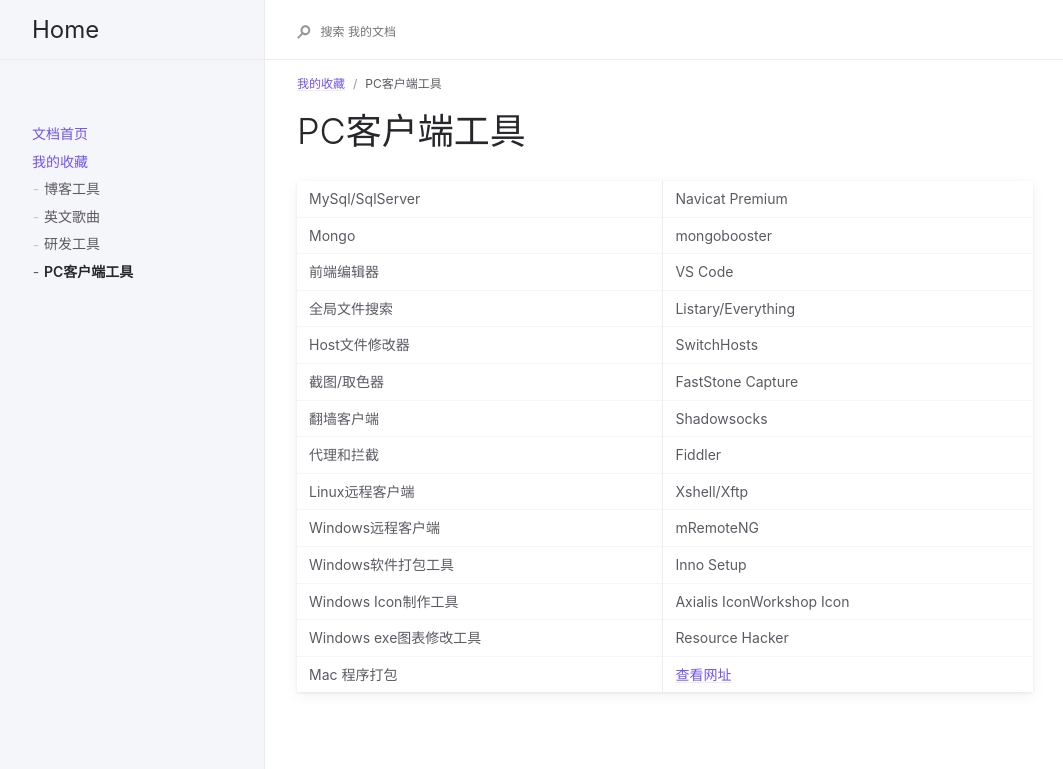
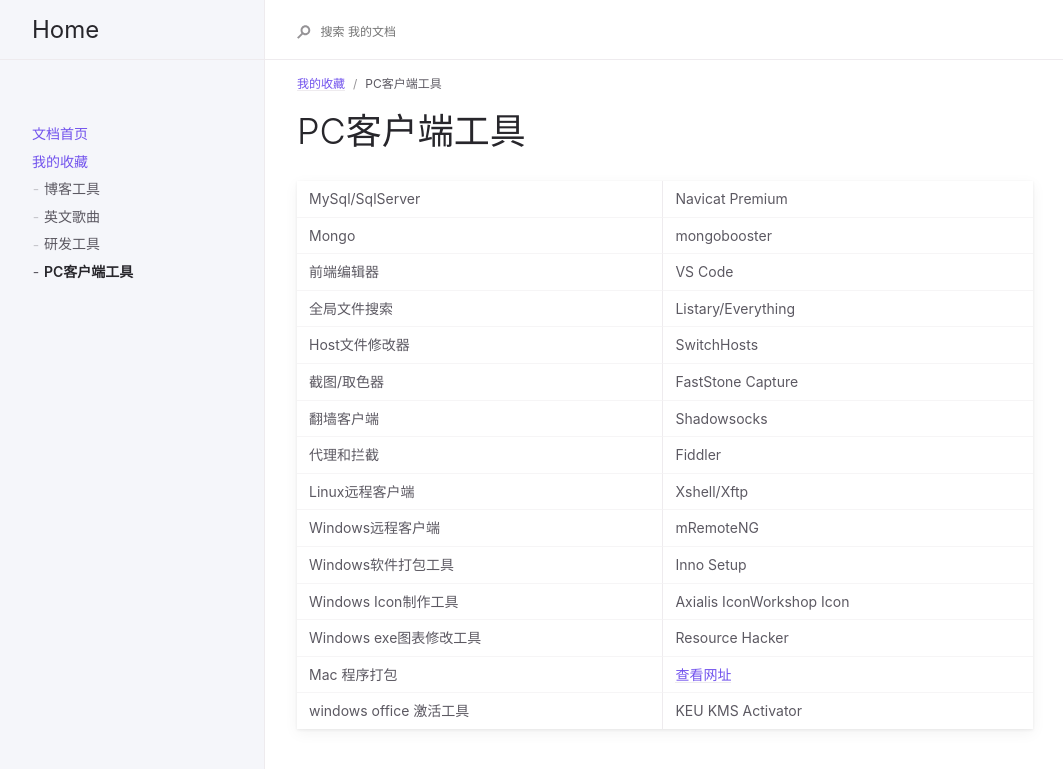
Before and after one commit to zhuzhiyuan/docs, a Jekyll site: the page built from docs/my-favorite/children/pc-client.md, in a window 1280 px wide. Shown: the top 769 px of the page, without its empty margins (91-1154 px from the left). Built offline with Jekyll 4.4.1, drawn with Linux system fonts in a browser that asks for light colours; comment, search, counter and statistics services are not loaded.

Commit message:
add KEU KMS Activator

```diff
--- a/docs/my-favorite/children/pc-client.md
+++ b/docs/my-favorite/children/pc-client.md
@@ -24,3 +24,4 @@ nav_order: 1
 |Windows Icon制作工具|Axialis IconWorkshop Icon|
 |Windows exe图表修改工具|Resource Hacker|
 |Mac 程序打包|[查看网址](http://www.macx.cn/thread-2099005-1-1.html)|
+|windows office 激活工具|KEU KMS Activator|
```
